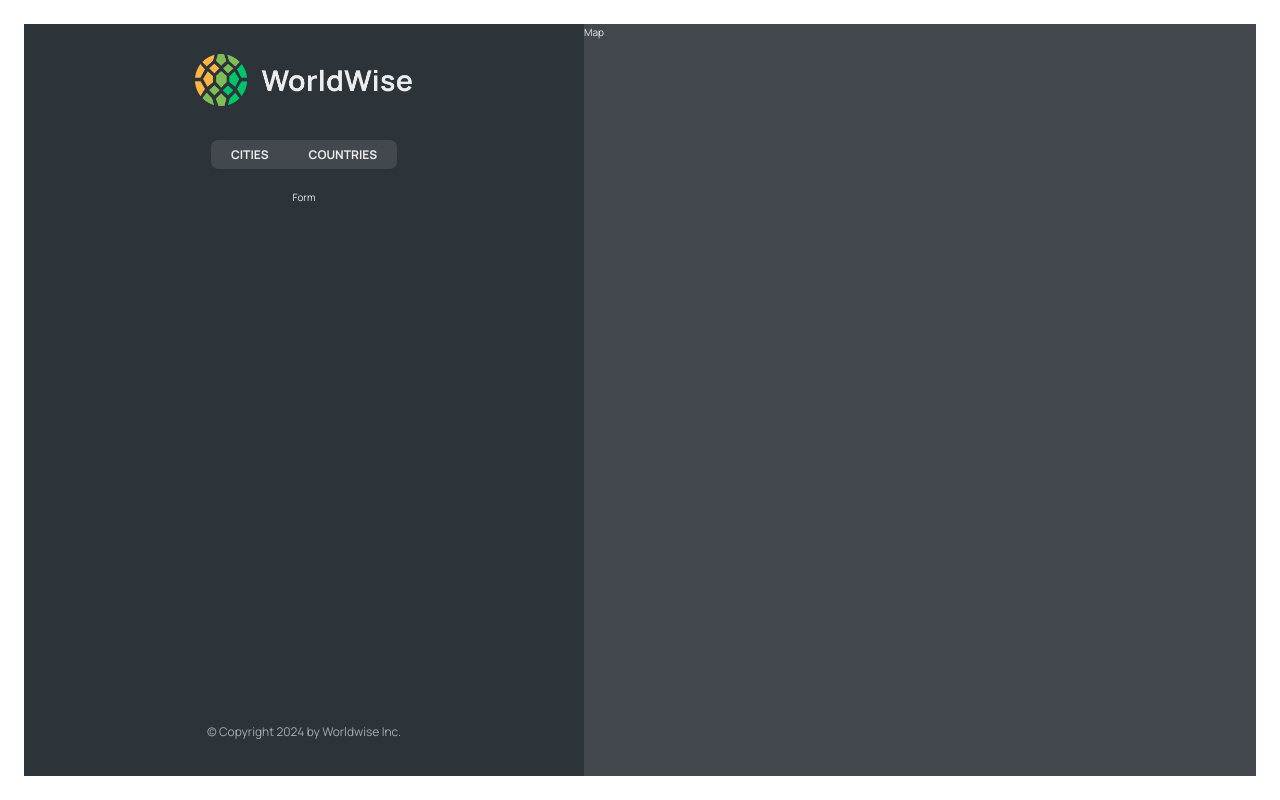
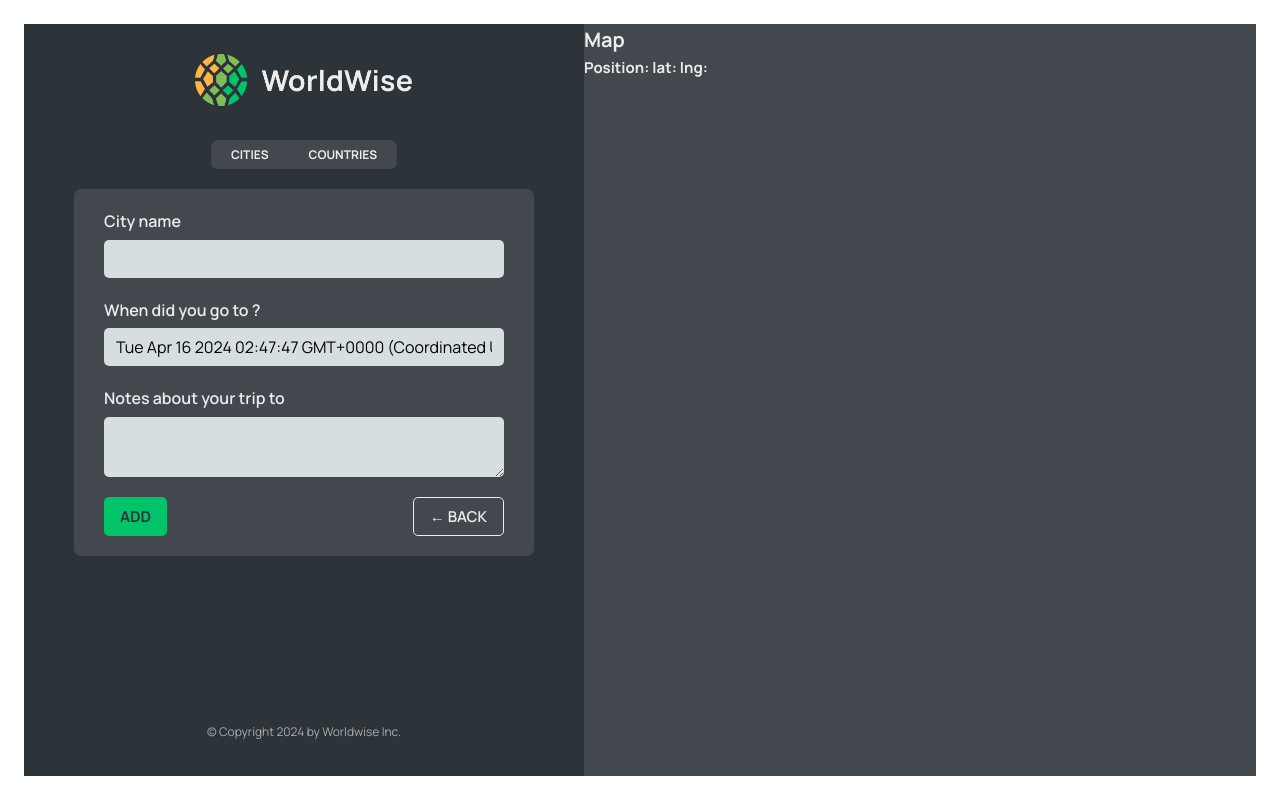
Before and after one commit to ngpreet/worldwise-reactjs, a React (Vite) app: page /app/form in a window 1280 px wide. Built offline with nearby package versions, Linux system fonts and the light colour scheme; data requests are answered from the project's data file.

Commit message:
navigation(child, params, queryParams, programatic)

```diff
--- a/src/App.jsx
+++ b/src/App.jsx
@@ -1,4 +1,6 @@
-import { BrowserRouter, Route, Routes } from "react-router-dom";
+import { useEffect, useState } from "react";
+import { BrowserRouter, Navigate, Route, Routes } from "react-router-dom";
+
 import Homepage from "./pages/Homepage";
 import Pricing from "./pages/Pricing";
 import Product from "./pages/Product";
@@ -6,10 +8,11 @@
 import Login from "./pages/Login";
 import AppLayout from "./pages/AppLayout";
 import CityList from "./components/CityList";
-import { useEffect, useState } from "react";
+import City from "./components/City";
 import CountryList from "./components/CountryList";
+import Form from "./components/Form";
 
-const BASE_URL = 'http://localhost:8000';
+const BASE_URL = "http://localhost:8000";
 
 function App() {
   const [cities, setCities] = useState([]);
@@ -23,7 +26,7 @@
     setIsLoading(false);
   }
 
-  useEffect(function() {
+  useEffect(function () {
     try {
       fetchCities();
     } catch (error) {
@@ -36,10 +39,17 @@
       <Routes>
         <Route index element={<Homepage />} />
         <Route path="app" element={<AppLayout />}>
-          <Route index element={<CityList cities={cities} isLoading={isLoading} />} />
-          <Route path="cities" element={<CityList cities={cities} isLoading={isLoading} />} />
-          <Route path="countries" element={<CountryList cities={cities} isLoading={isLoading}/>} />
-          <Route path="form" element={<div>Form</div>} />
+          <Route index element={<Navigate replace to="cities" />} />
+          <Route
+            path="cities"
+            element={<CityList cities={cities} isLoading={isLoading} />}
+          />
+          <Route path="cities/:id" element={<City />} />
+          <Route
+            path="countries"
+            element={<CountryList cities={cities} isLoading={isLoading} />}
+          />
+          <Route path="form" element={<Form />} />
         </Route>
         <Route path="product" element={<Product />} />
         <Route path="pricing" element={<Pricing />} />
--- /dev/null
+++ b/src/components/Button.jsx
@@ -0,0 +1,19 @@
+import * as PropTypes from "prop-types";
+
+import styles from "./Button.module.css";
+
+function Button({ children, onClick, type }) {
+  return (
+    <button onClick={onClick} className={`${styles.btn} ${styles[type]}`}>
+      {children}
+    </button>
+  );
+}
+
+Button.propTypes = {
+  children: PropTypes.string,
+  onClick: PropTypes.func,
+  type: PropTypes.string,
+};
+
+export default Button;
--- a/src/components/City.jsx
+++ b/src/components/City.jsx
@@ -1,3 +1,4 @@
+import { useParams } from "react-router-dom";
 import styles from "./City.module.css";
 
 const formatDate = (date) =>
@@ -9,6 +10,8 @@
   }).format(new Date(date));
 
 function City() {
+  const { id } = useParams();
+
   // TEMP DATA
   const currentCity = {
     cityName: "Lisbon",
@@ -20,41 +23,42 @@
   const { cityName, emoji, date, notes } = currentCity;
 
   return (
-    <div className={styles.city}>
-      <div className={styles.row}>
-        <h6>City name</h6>
-        <h3>
-          <span>{emoji}</span> {cityName}
-        </h3>
-      </div>
+    <h1>City {id}</h1>
+    // <div className={styles.city}>
+    //   <div className={styles.row}>
+    //     <h6>City name</h6>
+    //     <h3>
+    //       <span>{emoji}</span> {cityName}
+    //     </h3>
+    //   </div>
 
-      <div className={styles.row}>
-        <h6>You went to {cityName} on</h6>
-        <p>{formatDate(date || null)}</p>
-      </div>
+    //   <div className={styles.row}>
+    //     <h6>You went to {cityName} on</h6>
+    //     <p>{formatDate(date || null)}</p>
+    //   </div>
 
-      {notes && (
-        <div className={styles.row}>
-          <h6>Your notes</h6>
-          <p>{notes}</p>
-        </div>
-      )}
+    //   {notes && (
+    //     <div className={styles.row}>
+    //       <h6>Your notes</h6>
+    //       <p>{notes}</p>
+    //     </div>
+    //   )}
 
-      <div className={styles.row}>
-        <h6>Learn more</h6>
-        <a
-          href={`https://en.wikipedia.org/wiki/${cityName}`}
-          target="_blank"
-          rel="noreferrer"
-        >
-          Check out {cityName} on Wikipedia &rarr;
-        </a>
-      </div>
+    //   <div className={styles.row}>
+    //     <h6>Learn more</h6>
+    //     <a
+    //       href={`https://en.wikipedia.org/wiki/${cityName}`}
+    //       target="_blank"
+    //       rel="noreferrer"
+    //     >
+    //       Check out {cityName} on Wikipedia &rarr;
+    //     </a>
+    //   </div>
 
-      <div>
-        <ButtonBack />
-      </div>
-    </div>
+    //   <div>
+    //     <ButtonBack />
+    //   </div>
+    // </div>
   );
 }
 
--- a/src/components/CityItem.jsx
+++ b/src/components/CityItem.jsx
@@ -1,24 +1,27 @@
 import * as PropTypes from "prop-types";
 
 import styles from "./CityItem.module.css";
+import { Link } from "react-router-dom";
 
 const formatDate = (date) => {
-    return new Intl.DateTimeFormat('en', {
-        date: 'numeric',
-        month: 'long',
-        year: 'numeric'
-      }).format(new Date(date));
-}
+  return new Intl.DateTimeFormat("en", {
+    date: "numeric",
+    month: "long",
+    year: "numeric",
+  }).format(new Date(date));
+};
 
 function CityItem({ city }) {
-  const { cityName, emoji, date } = city;
+  const { cityName, emoji, date, id, position } = city;
 
   return (
-    <li className={styles.cityItem}>
-      <span className={styles.emoji}>{emoji}</span>
-      <h3 className={styles.name}>{cityName}</h3>
-      <time className={styles.date}>({formatDate(date)})</time>
-      <button className={styles.deleteBtn}>&times;</button>
+    <li>
+      <Link className={styles.cityItem} to={`${id}?lat=${position.lat}&lng=${position.lng}`}>
+        <span className={styles.emoji}>{emoji}</span>
+        <h3 className={styles.name}>{cityName}</h3>
+        <time className={styles.date}>({formatDate(date)})</time>
+        <button className={styles.deleteBtn}>&times;</button>
+      </Link>
     </li>
   );
 }
--- a/src/components/Form.jsx
+++ b/src/components/Form.jsx
@@ -3,6 +3,8 @@
 import { useState } from "react";
 
 import styles from "./Form.module.css";
+import { useNavigate } from "react-router-dom";
+import Button from "./Button";
 
 export function convertToEmoji(countryCode) {
   const codePoints = countryCode
@@ -13,6 +15,8 @@
 }
 
 function Form() {
+  const navigate = useNavigate();
+
   const [cityName, setCityName] = useState("");
   const [country, setCountry] = useState("");
   const [date, setDate] = useState(new Date());
@@ -49,8 +53,16 @@
       </div>
 
       <div className={styles.buttons}>
-        <button>Add</button>
-        <button>&larr; Back</button>
+        <Button type="primary">Add</Button>
+        <Button
+          onClick={(e) => {
+            e.preventDefault();
+            navigate(-1);
+          }}
+          type="back"
+        >
+          &larr; Back
+        </Button>
       </div>
     </form>
   );
--- a/src/components/Map.jsx
+++ b/src/components/Map.jsx
@@ -1,11 +1,21 @@
-import styles from './Map.module.css';
+import { useNavigate, useSearchParams } from "react-router-dom";
+import styles from "./Map.module.css";
 
 function Map() {
-    return (
-        <div className={styles.mapContainer}>
-            Map
-        </div>
-    )
+  const [searchParams] = useSearchParams();
+  const navigate = useNavigate();
+
+  const lat = searchParams.get("lat");
+  const lng = searchParams.get("lng");
+
+  return (
+    <div className={styles.mapContainer} onClick={() => navigate("form")}>
+      <h1>Map</h1>
+      <h2>
+        Position: lat:{lat} lng:{lng}
+      </h2>
+    </div>
+  );
 }
 
-export default Map
+export default Map;
```
